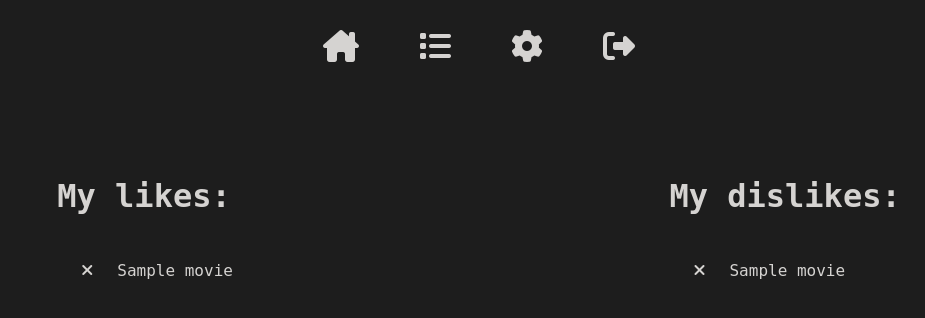
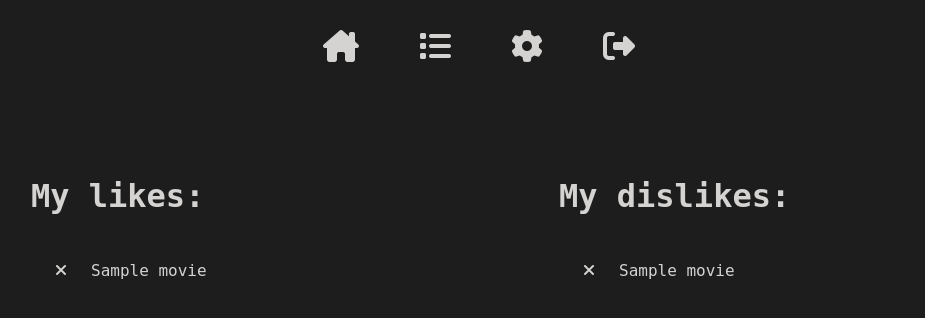
Before and after one commit to tomday8/WhistlejacketFinal, a Flask app: template templates/likes.html in a window 1280 px wide. Shown: the top 318 px of the page, without its empty margins (161-1086 px from the left). Run offline with Flask 2, Linux system fonts and the light colour scheme; a user stored in the database is signed in; tables that the repository leaves empty hold one stand-in row (values such as "Sample post"); the template is opened without the code that fills it: most values are stand-ins (such as "Sample title", 1, 10 or a date in 2020); some libraries are stand-ins or nearby versions.

Commit message:
initial changes

```diff
--- a/static/css/styles.css
+++ b/static/css/styles.css
@@ -179,7 +179,7 @@ a.icon-left {
 
   #accountpage {
     display: flex;
-    align-items: center;
+    /* align-items: center; */
     justify-content: center;
   }
 
@@ -197,9 +197,13 @@ a.icon-left {
   }
 
   .liked-movies {
-    margin: auto;
+    /* margin: auto; */
+    /* margin-left: auto;
+    margin-right: auto; */
     text-align: left;
     vertical-align: top;
+    margin-left: 12rem;
+    width: 50%;
   }
 
   .saved-movies {
@@ -208,9 +212,13 @@ a.icon-left {
   }
 
   .disliked-movies {
-    margin: auto;
+    /* margin: auto; */
+    /* margin-left: auto;
+    margin-right: auto; */
     text-align: left;
     vertical-align: top;
+    margin-right: 2rem;
+    width: 50%;
   }
 
 
```
